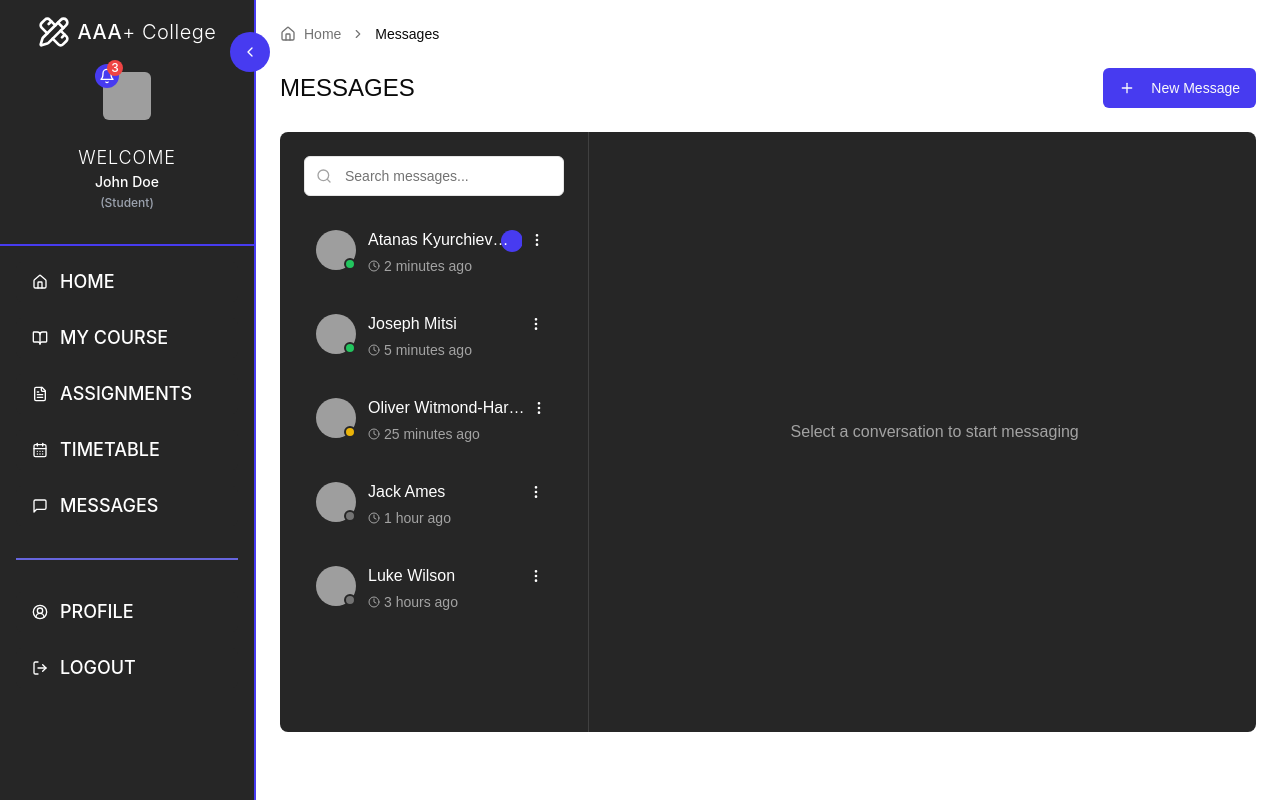
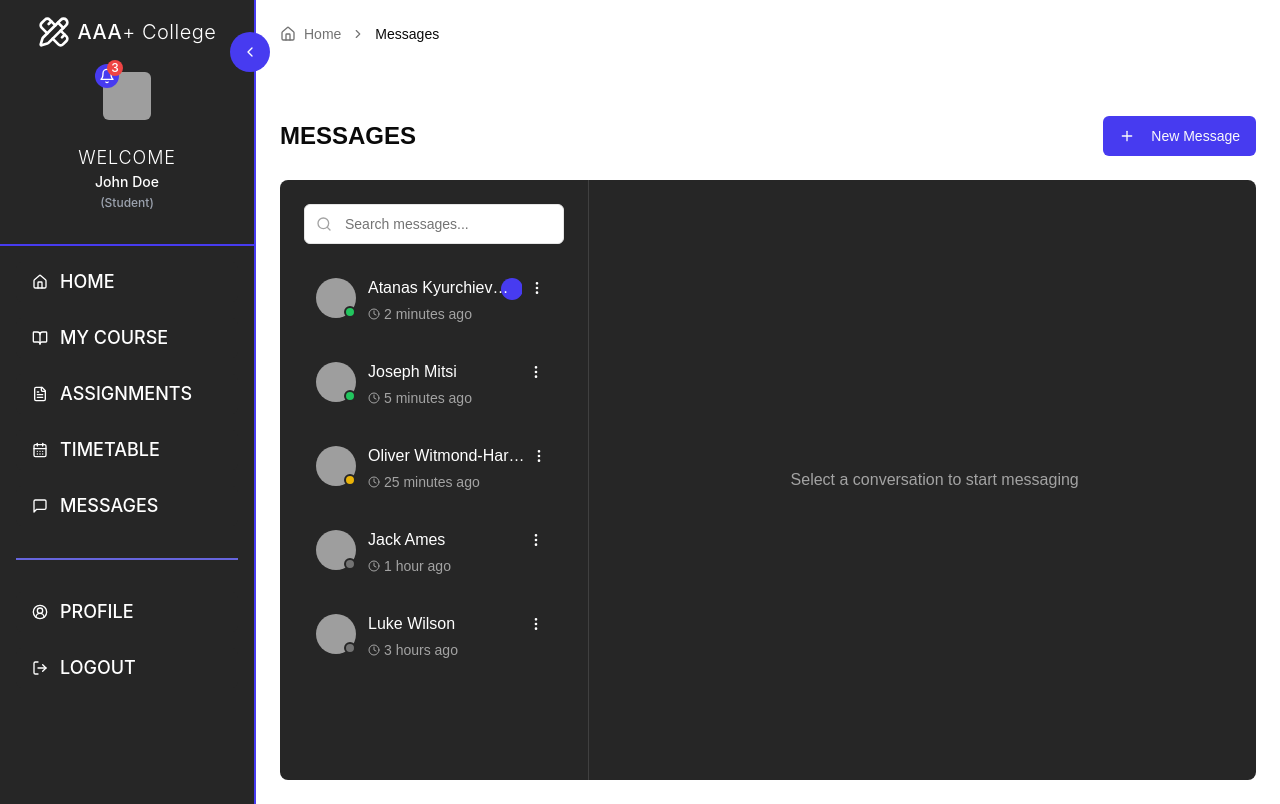
Before and after one commit to nnasko/vle-project, a Next.js app: page /messages in a window 1280 px wide. Built offline with nearby package versions, Linux system fonts and the light colour scheme; grey boxes are pictures that could not be loaded.

Commit message:
few more changes

```diff
--- a/app/components/Messages.tsx
+++ b/app/components/Messages.tsx
@@ -217,9 +217,7 @@ const Messages = () => {
 
   return (
     <div className="min-h-screen">
-      <div className="p-6 container mx-auto">
-        {/* Breadcrumbs */}
-        <Breadcrumb className="mb-6">
+      <Breadcrumb className="mb-6 p-6">
         <BreadcrumbList>
           <BreadcrumbItem>
             <BreadcrumbLink asChild className="flex items-center gap-2">
@@ -247,10 +245,11 @@ const Messages = () => {
           )}
         </BreadcrumbList>
       </Breadcrumb>
+      <div className="p-6 container mx-auto">
+        {/* Breadcrumbs */}
 
         <div className="flex justify-between items-center mb-6">
-          <span className="text-2xl font-bo"> MESSAGES</span>
-          <h1 className="text-2xl font-bold text-white">MESSAGES</h1>
+          <span className="text-2xl font-bold"> MESSAGES</span>
           <Dialog>
             <DialogTrigger asChild>
               <Button className="bg-main hover:bg-second">
@@ -355,13 +354,13 @@ const Messages = () => {
                               <DropdownMenuTrigger asChild>
                                 <Button
                                   variant="ghost"
-                                  className="h-8 w-8 p-0"
+                                  className="h-8 w-8 p-0 hover:bg-neutral-800"
                                   onClick={(e) => e.stopPropagation()}
                                 >
                                   <MoreVertical className="h-4 w-4 text-white" />
                                 </Button>
                               </DropdownMenuTrigger>
-                              <DropdownMenuContent align="end">
+                              <DropdownMenuContent align="end" className="">
                                 <DropdownMenuItem
                                   className="text-red-500"
                                   onClick={(e) => {
```
Lines whose indentation alone changed are shown as unchanged.
